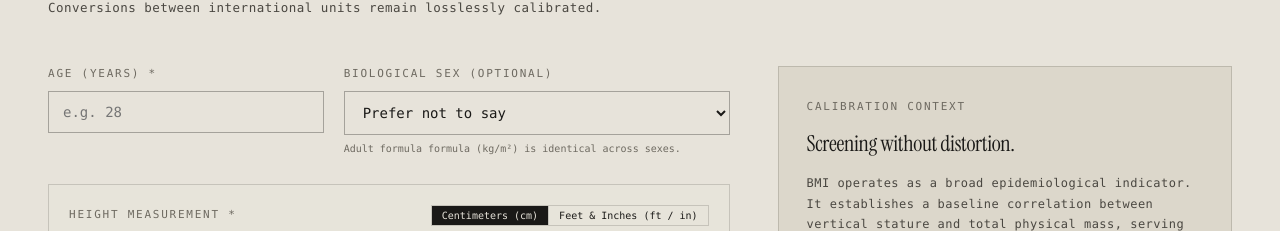
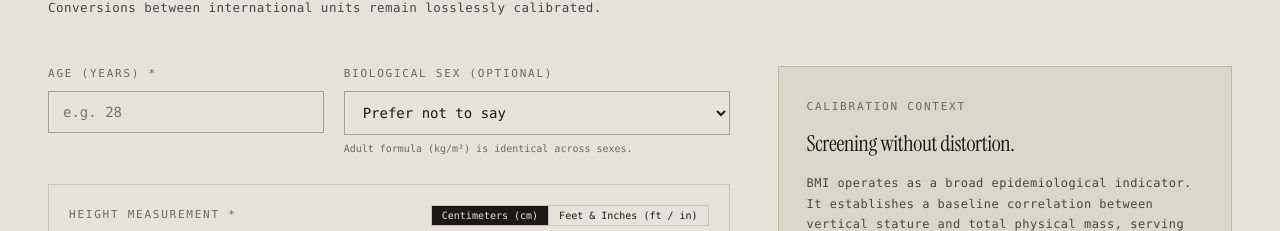
Before and after one commit to nawalpai/BMI-Calculator, a React (Vite) app: page / in a window 1280 px wide. Shown: the part 1033-1264 px from the top of the page. Built offline with nearby package versions, Linux system fonts and the light colour scheme; a web font is replaced by a local one.

Commit message:
Refactor BMI Calculator styles and text
Updated text and background colors for consistency.

```diff
--- a/src/components/BMICalculator.tsx
+++ b/src/components/BMICalculator.tsx
@@ -318,7 +318,7 @@ export const BMICalculator: React.FC<BMICalculatorProps> = ({
                     marginTop: '6px',
                   }}
                 >
-                  Adult formula formula (kg/m²) is identical across sexes.
+                  Adult formula (kg/m²) is identical across sexes.
                 </span>
               </div>
             </div>
@@ -328,7 +328,7 @@ export const BMICalculator: React.FC<BMICalculatorProps> = ({
               style={{
                 border: '1px solid var(--color-rule)',
                 padding: '20px',
-                backgroundColor: 'rgba(231, 227, 218, 0.4)',
+                backgroundColor: 'var(--color-panel)',
               }}
             >
               <div
@@ -496,7 +496,7 @@ export const BMICalculator: React.FC<BMICalculatorProps> = ({
               style={{
                 border: '1px solid var(--color-rule)',
                 padding: '20px',
-                backgroundColor: 'rgba(231, 227, 218, 0.4)',
+                backgroundColor: 'var(--color-panel)',
               }}
             >
               <div
@@ -775,7 +775,7 @@ export const BMICalculator: React.FC<BMICalculatorProps> = ({
                 marginTop: '28px',
                 padding: '16px',
                 borderLeft: '2px solid var(--color-accent)',
-                backgroundColor: 'rgba(231, 227, 218, 0.7)',
+                backgroundColor: 'var(--color-notice)',
               }}
             >
               <p
```
